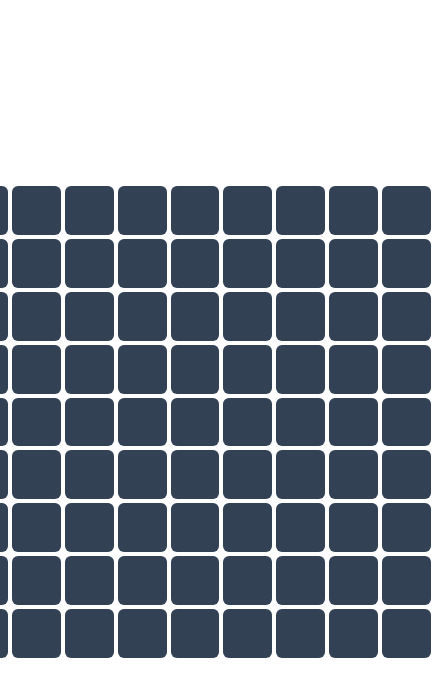
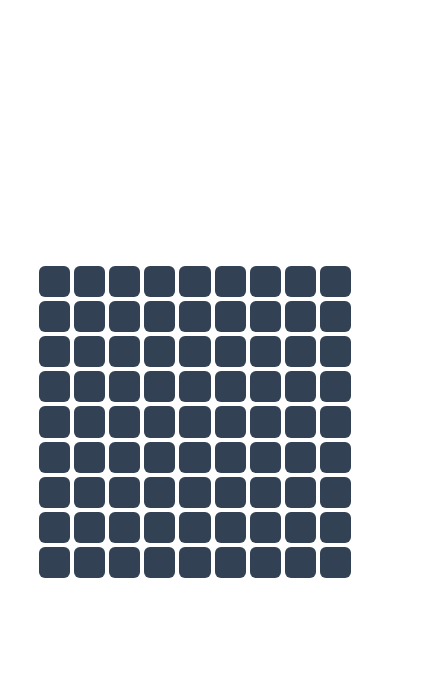
Before and after one commit to PvtWendy/minesweeper-next, a Next.js app: page / in a window 390 px wide. Both pictures are taken after a click on the button "New Game". Shown: the top 696 px of the page, 435 px wide, since content can reach past the window. Built offline with nearby package versions, Linux system fonts and the light colour scheme.

Commit message:
feat: Made it work on mobile for no reason

```diff
--- a/src/pages/index.tsx
+++ b/src/pages/index.tsx
@@ -202,14 +202,14 @@ export default function Home() {
       {gameOver && <p className="text-4xl">Game Over</p>}
       {gameWin && <p className="text-4xl">You Win!</p>}
       {gameRunning && (
-        <div className="bg-white w-[30rem] h-[30rem] grid grid-cols-9 grid-rows-9 gap-1 p-1 rounded-md ">
+        <div className="bg-white w-[20rem] h-[20rem] md:w-[30rem] md:h-[30rem] grid grid-cols-9 grid-rows-9 gap-1 p-1 rounded-md ">
           {field.map((content, index) => (
             <div
               key={index}
               className={
                 content.isRevealed
-                  ? "bg-slate-400 rounded-md hover:cursor-pointer flex justify-center items-center text-red-500 text-4xl"
-                  : "bg-slate-700 rounded-md hover:cursor-pointer flex justify-center items-center text-red-500 text-4xl"
+                  ? "bg-slate-400 rounded-md hover:cursor-pointer flex justify-center items-center text-red-500 text-xl md:text-4xl"
+                  : "bg-slate-700 rounded-md hover:cursor-pointer flex justify-center items-center text-red-500 texl-xl md:text-4xl"
               }
               onAuxClick={() => handleFlag(index)}
               onClick={() => handleReveal(index)}
```
